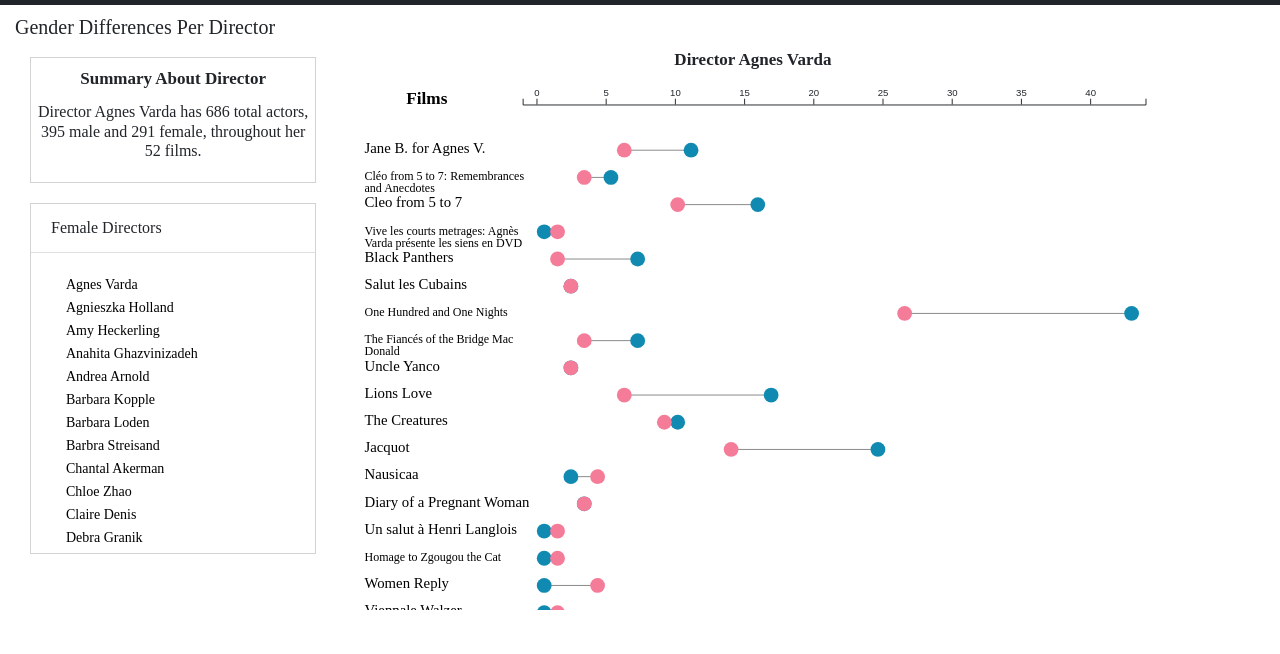
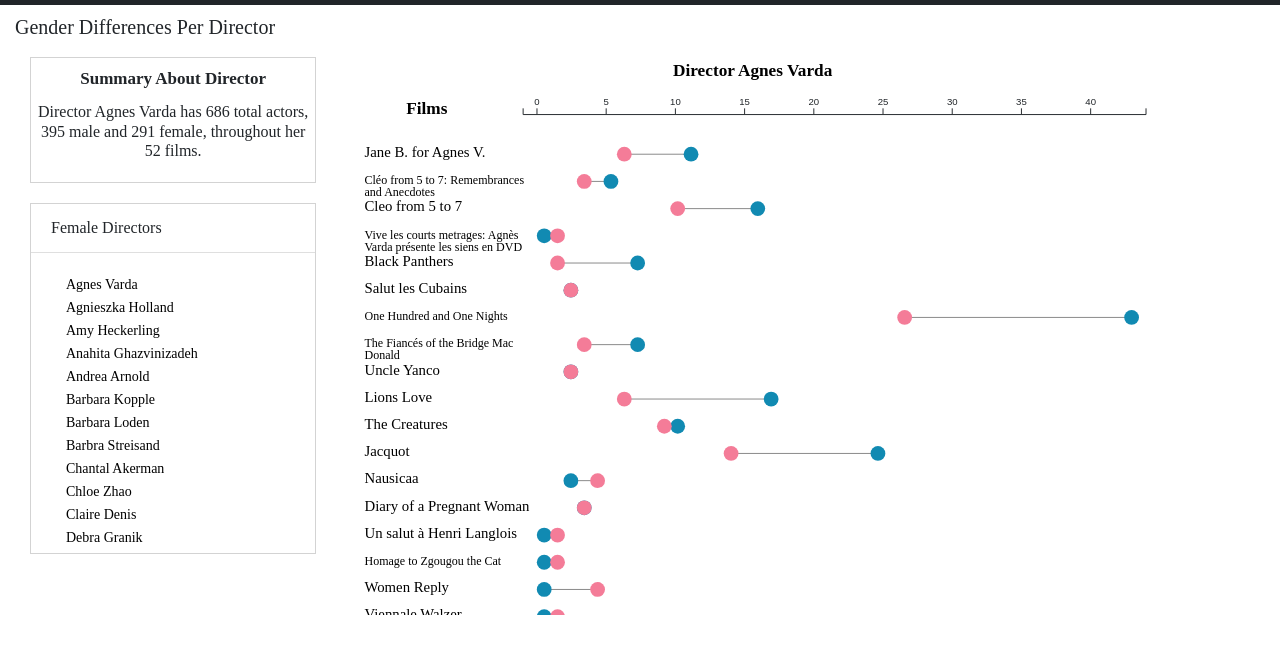
Before and after one commit to msli2/msli2.github.io-summer2020graphs, a plain HTML site: page lollipopchart.html in a window 1280 px wide. Shown: the part 54-708 px from the top of the page. Drawn offline with nearby package versions, Linux system fonts and the light colour scheme.

Commit message:
fixing spacing

```diff
--- a/lollipopchart.html
+++ b/lollipopchart.html
@@ -92,19 +92,13 @@
     padding-top: 20px;
     padding-bottom: 20px;
   }
-  div#container {
-    overflow-y: scroll;
-  }
-  div#filmTitle {
-    font-size: 17px;
+  div#label {
     text-align: center;
-    margin-bottom: 20px;
+    margin-bottom: 40px;
   }
   .graph {
-    margin-top: 30px;
-  }
-  div#labels {
-    margin-bottom: 20px;
+    margin-top: 80px;
+    overflow-y: scroll;
   }
 </style>
 <body>
@@ -154,7 +148,6 @@
         </div>
       </div>
       <div class="col-md-8">
-        <div id="filmTitle"></div>
         <div id="labels"></div>
         <div id="container" class="svg-container graph"></div>
       </div>
@@ -231,6 +224,15 @@
         }
         var height = filmCount * value - margin.top - margin.bottom;
 
+        var xAxisSvg = d3
+          .select("div#labels")
+          .append("svg")
+          .attr("viewBox", "0 0 880 100")
+          .attr("preserveAspectRatio", "xMinYMin meet")
+          .classed("svg-content", true)
+          .append("g")
+          .attr("transform", "translate(" + margin.left + "," + 30 + ")");
+
         var svg = d3
           .select("div#container")
           .append("svg")
@@ -285,7 +287,7 @@
         var summary = d3
           .select("p#summary")
           .append("text")
-          .style("font-size", 14)
+          .style("font-size", 16)
           .text(
             "Director " +
               director +
@@ -296,22 +298,17 @@
               " male and " +
               femaleNum +
               " female, throughout her " +
-              filmCount + " films."
+              filmCount +
+              " films."
           );
 
-        d3.select("div#filmTitle")
+        xAxisSvg
+          .append("text")
+          .attr("text-anchor", "middle")
           .style("font-size", 18)
           .style("font-weight", 550)
+          .attr("transform", "translate(" + (width - margin.left + margin.right) / 2 + "," + 0 + ")")
           .text("Director " + director);
-
-        var xAxisSvg = d3
-          .select("#labels")
-          .append("svg")
-          .attr("viewBox", "0 0 880 70")
-          .attr("preserveAspectRatio", "xMinYMin meet")
-          .classed("svg-content", true)
-          .append("g")
-          .attr("transform", "translate(" + margin.left + "," + 60 + ")");
 
         xAxisSvg
           .append("text")
@@ -320,7 +317,7 @@
           .style("font-weight", 550)
           .attr(
             "transform",
-            "translate(" + (0 - margin.left / 2) + "," + 0 + ")"
+            "translate(" + (0 - margin.left / 2) + "," + 40 + ")"
           )
           .text("Films");
 
@@ -367,7 +364,10 @@
               return Math.max(d.maleactors, d.femaleactors);
             }),
           ]);
-        xAxisSvg.append("g").call(d3.axisTop(x));
+        xAxisSvg.append("g").call(d3.axisTop(x))          .attr(
+            "transform",
+            "translate(" + 0 + "," + 40 + ")"
+          );
 
         svg
           .selectAll("lines")
```
